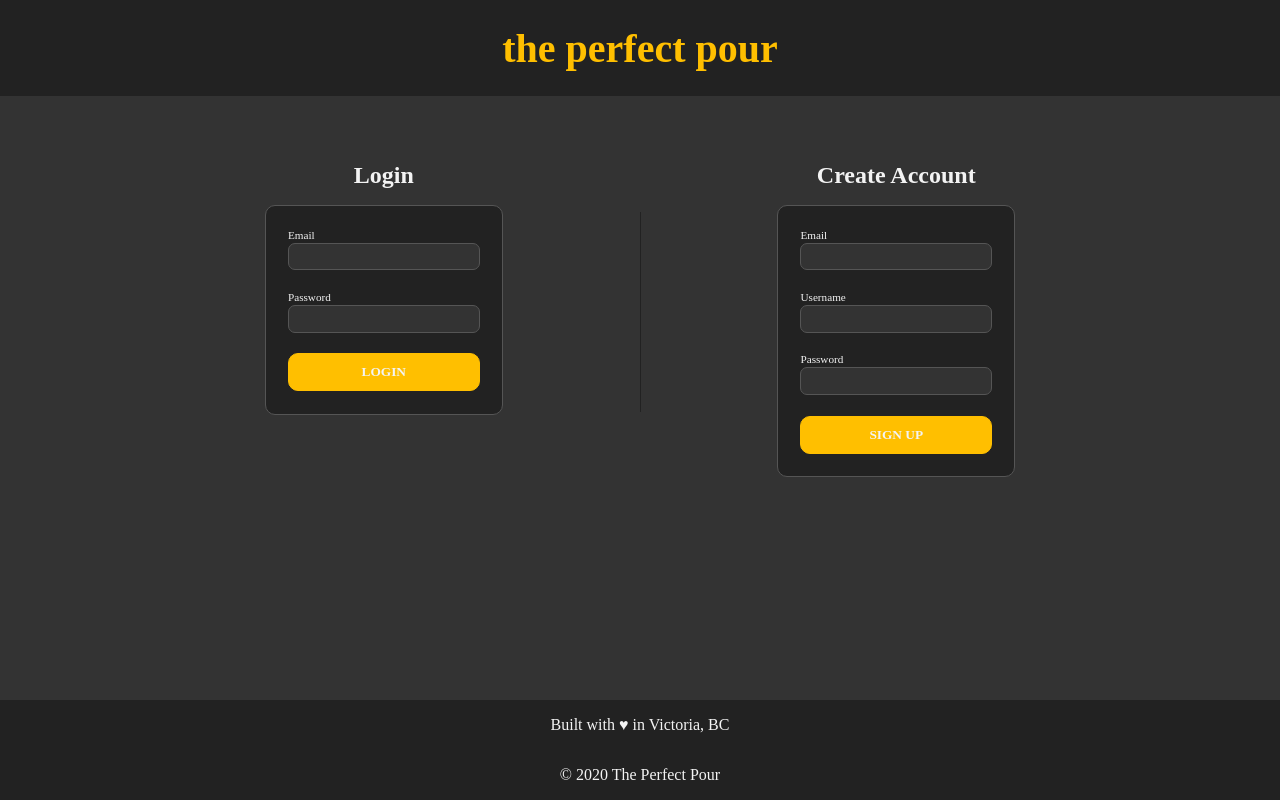
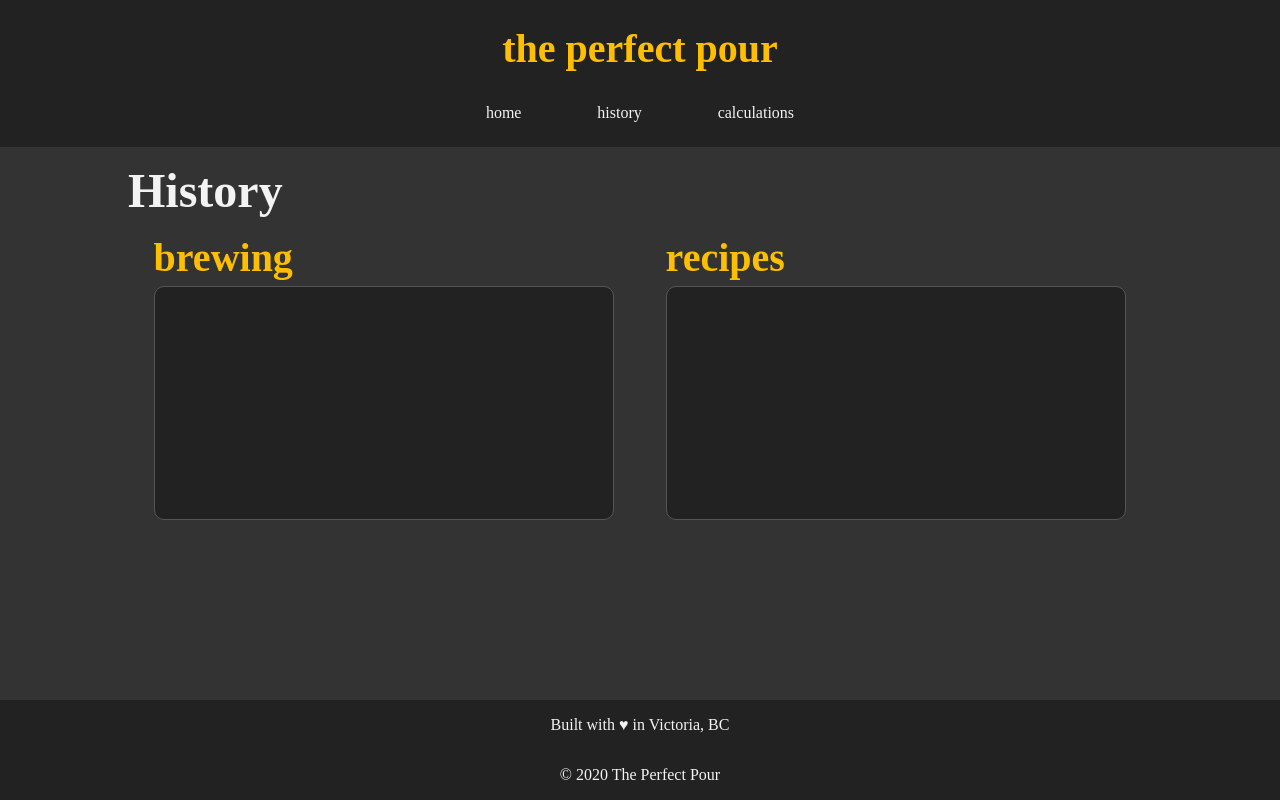
Before and after one commit to JackPlayer/ThePerfectPour, a React (Create React App) app in the folder frontend/perfect-pour/: page /history in a window 1280 px wide. Built offline with nearby package versions, Linux system fonts and the light colour scheme.

Commit message:
Added framework for history page

```diff
--- a/frontend/perfect-pour/src/App.js
+++ b/frontend/perfect-pour/src/App.js
@@ -1,12 +1,13 @@
 import './styles/main.scss'
 import Page from './components/reusable/Page'
 import LoginRegister from './components/LoginRegister'
+import History from './components/History'
 
 function App() {
   const navList = ["home", "history", "calculations"]
   return (
     <div className="app">
-      <LoginRegister />
+      <History navList={navList}/>
     </div>
   );
 }
--- /dev/null
+++ b/frontend/perfect-pour/src/components/History.js
@@ -0,0 +1,29 @@
+import React from 'react'
+import Page from './reusable/Page'
+
+const History = ({navList}) => {
+  return (
+    <Page pageTitle="History" navList={navList}>
+      <div id="history-page">
+        <div id="brewing">
+          <h2 className="sub-title">
+            Brewing
+          </h2>
+          <div className="content-box" id="brewing-content">
+
+          </div>
+        </div>
+        <div id="recipes">
+          <h2 className="sub-title">
+            Recipes
+          </h2>
+          <div className="content-box" id="recipe-content">
+
+          </div>
+        </div>
+      </div>
+    </Page>
+  )
+}
+
+export default History
--- a/frontend/perfect-pour/src/components/LoginRegister.js
+++ b/frontend/perfect-pour/src/components/LoginRegister.js
@@ -58,7 +58,6 @@ const LoginRegister = () => {
           <div className="vertical-divider"></div>
           {renderRegister()}
         </div>
-
     </Page>
   )
 }
--- a/frontend/perfect-pour/src/components/reusable/Header.js
+++ b/frontend/perfect-pour/src/components/reusable/Header.js
@@ -9,7 +9,7 @@ const Header = ({navList}) => {
     ))
 
     return (
-      <ul>{listItems}</ul>
+      <ul id="main-navigation">{listItems}</ul>
     )
   }
   return (
--- a/frontend/perfect-pour/src/components/reusable/Page.js
+++ b/frontend/perfect-pour/src/components/reusable/Page.js
@@ -4,12 +4,13 @@ import PropTypes from 'prop-types'
 import Header from './Header'
 import Footer from './Footer'
 
-const Page = ({navList, children}) => {
+const Page = ({navList, pageTitle, children}) => {
   return (
     <>
       <Header navList={navList}/>
       <div className="content">
         <div className="container">
+        { pageTitle && <h1 className="page-title">{pageTitle}</h1> }
           {children}
         </div>
       </div>
--- a/frontend/perfect-pour/src/styles/main.scss
+++ b/frontend/perfect-pour/src/styles/main.scss
@@ -31,13 +31,10 @@ h1 {
   padding: 1rem;
 }
 
-h2 {
-  margin: 1rem;
-  text-align: center;
-}
+
 
 form {
-  padding: 1.4rem;
+  padding: 1.8rem;
   border: 1px solid $col-outline;
   border-radius: 10px;
   background-color: $col-dark;
@@ -67,6 +64,20 @@ form {
 
 body {
   background-color: $col-background;
+}
+// Titles and Subtitle
+.page-title {
+  color: $col-light;
+  text-transform: capitalize;
+  font-size: 3rem;
+  padding-left: 0;
+}
+
+.sub-title {
+  color: $col-primary;
+  text-transform: lowercase;
+  font-size: 2.5rem;
+  margin-bottom: 0.3rem;
 }
 
 
@@ -129,6 +140,16 @@ footer#footer {
   display: flex;
   justify-content: center;
 }
+
+// Content
+.content-box {
+  background-color: $col-dark;
+  border: 1px solid $col-outline;
+  padding: 1rem;
+  border-radius: 10px;
+  min-height: 200px;
+}
+
 .container {
   width: 80%;
 }
@@ -142,10 +163,42 @@ footer#footer {
 // Login Page
 
 #login-reg-page {
+  h2 {
+    margin: 1rem;
+    text-align: center;
+  }
   display: flex;
   justify-content: space-evenly;
   margin-top: 50px;
   margin-bottom: 50px;
+}
+
+
+// History Page
+#history-page {
+  display: flex;
+  justify-content: space-around;
+  > div {
+    width: 45%;
+  }
+}
+
+// MOBILE
+
+@media(max-width: 800px) {
+  #main-navigation {
+    display: flex;
+    flex-direction: column;
+  }
+
+  #history-page {
+    flex-direction: column;
+    margin-bottom: 20px;
+
+    > div {
+      width: 100%;
+    }
+  }
 }
 
 @media(max-width: 600px) {
```
